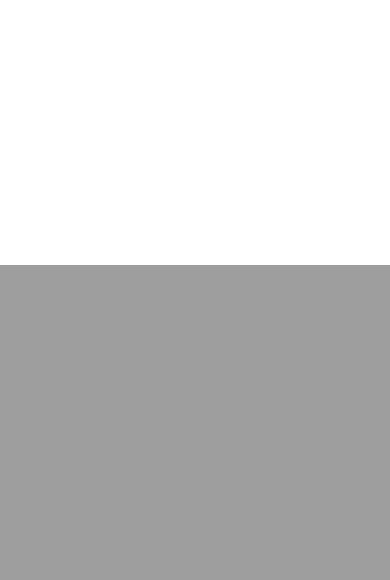
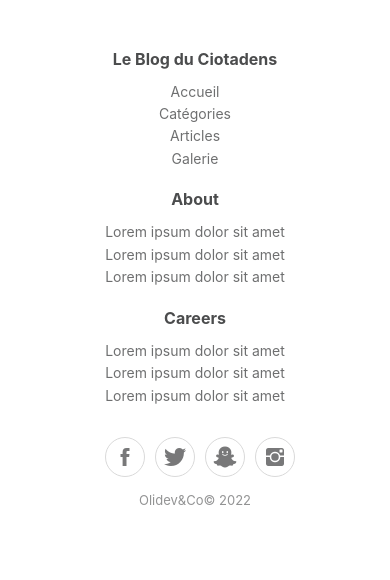
Before and after one commit to olivier-dagostino/Blog, a PHP site: page / in a window 390 px wide. Shown: the part 579-1159 px from the top of the page. Before the commit the page ends 844 px from the top, so only its background shows below. Run offline with PHP 8.4, Linux system fonts and the light colour scheme; some libraries are stand-ins or nearby versions.

Commit message:
creat des différentes pages

```diff
--- a/assets/css/style.css
+++ b/assets/css/style.css
@@ -161,7 +161,90 @@
     }
   }
 
-  /* .header-dark .hero .embed-responsive iframe {
-    background-color:#666;
+  .footer-clean {
+    padding:50px 0;
+    background-color:#fff;
+    color:#4b4c4d;
   }
-   */
+
+  .footer-clean h3 {
+    margin-top:0;
+    margin-bottom:12px;
+    font-weight:bold;
+    font-size:16px;
+  }
+
+  .footer-clean ul {
+    padding:0;
+    list-style:none;
+    line-height:1.6;
+    font-size:14px;
+    margin-bottom:0;
+  }
+
+  .footer-clean ul a {
+    color:inherit;
+    text-decoration:none;
+    opacity:0.8;
+  }
+
+  .footer-clean ul a:hover {
+    opacity:1;
+  }
+
+  .footer-clean .item.social {
+    text-align:right;
+  }
+
+  @media (max-width:767px) {
+    .footer-clean .item {
+      text-align:center;
+      padding-bottom:20px;
+    }
+  }
+
+  @media (max-width: 768px) {
+    .footer-clean .item.social {
+      text-align:center;
+    }
+  }
+
+  .footer-clean .item.social > a {
+    font-size:24px;
+    width:40px;
+    height:40px;
+    line-height:40px;
+    display:inline-block;
+    text-align:center;
+    border-radius:50%;
+    border:1px solid #ccc;
+    margin-left:10px;
+    margin-top:22px;
+    color:inherit;
+    opacity:0.75;
+  }
+
+  .footer-clean .item.social > a:hover {
+    opacity:0.9;
+  }
+
+  @media (max-width:991px) {
+    .footer-clean .item.social > a {
+      margin-top:40px;
+    }
+  }
+
+  @media (max-width:767px) {
+    .footer-clean .item.social > a {
+      margin-top:10px;
+    }
+  }
+
+  .footer-clean .copyright {
+    margin-top:14px;
+    margin-bottom:0;
+    font-size:13px;
+    opacity:0.6;
+  }
+
+  /* Credit to https://epicbootstrap.com/snippets/footer-with-columns */
--- /dev/null
+++ b/footer.php
@@ -0,0 +1,42 @@
+<footer>
+    <div class="footer-clean">
+        <footer>
+            <div class="container">
+                <div class="row justify-content-center">
+                    <div class="col-sm-4 col-md-3 item">
+                        <h3>Le Blog du Ciotadens</h3>
+                        <ul>
+                            <li><a href="#">Accueil</a></li>
+                            <li><a href="#">Catégories</a></li>
+                            <li><a href="#">Articles</a></li>
+                            <li><a href="#">Galerie</a></li>
+                        </ul>
+                    </div>
+                    <div class="col-sm-4 col-md-3 item">
+                        <h3>About</h3>
+                        <ul>
+                            <li><a href="#">Lorem ipsum dolor sit amet</a></li>
+                            <li><a href="#">Lorem ipsum dolor sit amet</a></li>
+                            <li><a href="#">Lorem ipsum dolor sit amet</a></li>
+                        </ul>
+                    </div>
+                    <div class="col-sm-4 col-md-3 item">
+                        <h3>Careers</h3>
+                        <ul>
+                            <li><a href="#">Lorem ipsum dolor sit amet</a></li>
+                            <li><a href="#">Lorem ipsum dolor sit amet</a></li>
+                            <li><a href="#">Lorem ipsum dolor sit amet</a></li>
+                        </ul>
+                    </div>
+                    <div class="col-lg-3 item social"><a href="#"><i class="icon ion-social-facebook"></i></a><a href="#"><i class="icon ion-social-twitter"></i></a><a href="#"><i class="icon ion-social-snapchat"></i></a><a href="#"><i class="icon ion-social-instagram"></i></a>
+                        <p class="copyright">Olidev&Co© 2022</p>
+                    </div>
+                </div>
+            </div>
+        </footer>
+    </div>
+    <script src="https://cdnjs.cloudflare.com/ajax/libs/jquery/3.2.1/jquery.min.js"></script>
+    <script src="https://cdnjs.cloudflare.com/ajax/libs/twitter-bootstrap/4.1.3/js/bootstrap.bundle.min.js"></script>
+</footer>
+</body>
+</html>
--- /dev/null
+++ b/header.php
@@ -0,0 +1,63 @@
+<?php session_start(); ?>
+<!DOCTYPE html>
+<html>
+
+<head>
+    <meta charset="utf-8">
+    <meta name="viewport" content="width=device-width, initial-scale=1.0">
+    <title>Le Blog du Ciotadens</title>
+    <link rel="stylesheet" href="https://cdnjs.cloudflare.com/ajax/libs/twitter-bootstrap/4.1.3/css/bootstrap.min.css">
+    <link rel="stylesheet" href="https://cdnjs.cloudflare.com/ajax/libs/font-awesome/4.7.0/css/font-awesome.min.css">
+    <link rel="stylesheet" href="https://fonts.googleapis.com/css?family=Bitter:400,700">
+    <link rel="stylesheet" href="https://cdnjs.cloudflare.com/ajax/libs/twitter-bootstrap/4.1.3/css/bootstrap.min.css">
+    <link rel="stylesheet" href="https://cdnjs.cloudflare.com/ajax/libs/ionicons/2.0.1/css/ionicons.min.css">
+    <link rel="stylesheet" href="assets/css/style.css">
+</head>
+
+<body>
+    <header>
+        <div>
+            <div class="header-dark">
+                <nav class="navbar navbar-dark navbar-expand-md navigation-clean-search">
+                    <div class="container"><a class="navbar-brand" href="#">Le Blog du Ciotadens</a><button class="navbar-toggler" data-toggle="collapse" data-target="#navcol-1"><span class="sr-only">Toggle navigation</span><span class="navbar-toggler-icon"></span></button>
+                        <div class="collapse navbar-collapse" id="navcol-1">
+                            <ul class="nav navbar-nav">
+                                <li class="nav-item" role="presentation">
+                                    <a class="nav-link" href="https://www.laciotat.com/">LaCiotat.com</a>
+                                </li>
+                                <li class="dropdown"><a class="dropdown-toggle nav-link dropdown-toggle" data-toggle="dropdown" aria-expanded="false" href="#">Catégories </a>
+                                    <div class="dropdown-menu" role="menu">
+                                        <a class="dropdown-item" role="presentation" href="#">Histoire de la ville</a>
+                                        <a class="dropdown-item" role="presentation" href="#">Berceau du Cinéma</a>
+                                        <a class="dropdown-item" role="presentation" href="#">Le Chantier Naval</a>
+                                        <a class="dropdown-item" role="presentation" href="#">La Parc National des Calanques</a>
+                                    </div>
+                                </li>
+                            </ul>
+                            <form class="form-inline mr-auto" target="_self">
+                                <div class="form-group">
+                                    <label for="search-field">
+                                        <i class="fa fa-search"></i></label>
+                                    <input class="form-control search-field" type="search" name="search" id="search-field">
+                                </div>
+                            </form>
+                            <span class="navbar-text">
+                                <a href="#" class="login">Se Connecter</a>
+                            </span>
+                            <a class="btn btn-light action-button" role="button" href="#">S'Inscrire</a>
+                        </div>
+                    </div>
+                </nav>
+                <div class="container hero">
+                    <div class="row">
+                        <div class="col-md-8 offset-md-2">
+                            <h1 class="text-center">The Revolution is Here.</h1>
+                            <div class="embed-responsive embed-responsive-16by9"><iframe class="embed-responsive-item"></iframe></div>
+                        </div>
+                    </div>
+                </div>
+            </div>
+        </div>
+        <script src="https://cdnjs.cloudflare.com/ajax/libs/jquery/3.2.1/jquery.min.js"></script>
+        <script src="https://cdnjs.cloudflare.com/ajax/libs/twitter-bootstrap/4.1.3/js/bootstrap.bundle.min.js"></script>
+    </header>
--- a/index.php
+++ b/index.php
@@ -1,60 +1,5 @@
-<!DOCTYPE html>
-<html>
+<?php require 'header.php' ?>
+<main>
 
-<head>
-    <meta charset="utf-8">
-    <meta name="viewport" content="width=device-width, initial-scale=1.0">
-    <title>Le Blog du Ciotadens</title>
-    <link rel="stylesheet" href="https://cdnjs.cloudflare.com/ajax/libs/twitter-bootstrap/4.1.3/css/bootstrap.min.css">
-    <link rel="stylesheet" href="https://cdnjs.cloudflare.com/ajax/libs/font-awesome/4.7.0/css/font-awesome.min.css">
-    <link rel="stylesheet" href="https://fonts.googleapis.com/css?family=Bitter:400,700">
-    <link rel="stylesheet" href="assets/css/style.css">
-</head>
-
-<body>
-    <header>
-        <div>
-            <div class="header-dark">
-                <nav class="navbar navbar-dark navbar-expand-md navigation-clean-search">
-                    <div class="container"><a class="navbar-brand" href="#">Le Blog du Ciotadens</a><button class="navbar-toggler" data-toggle="collapse" data-target="#navcol-1"><span class="sr-only">Toggle navigation</span><span class="navbar-toggler-icon"></span></button>
-                        <div class="collapse navbar-collapse" id="navcol-1">
-                            <ul class="nav navbar-nav">
-                                <li class="nav-item" role="presentation">
-                                    <a class="nav-link" href="https://www.laciotat.com/">LaCiotat.com</a>
-                                </li>
-                                <li class="dropdown"><a class="dropdown-toggle nav-link dropdown-toggle" data-toggle="dropdown" aria-expanded="false" href="#">Catégories </a>
-                                    <div class="dropdown-menu" role="menu">
-                                        <a class="dropdown-item" role="presentation" href="#">Histoire de la ville</a>
-                                        <a class="dropdown-item" role="presentation" href="#">Berceau du Cinéma</a>
-                                        <a class="dropdown-item" role="presentation" href="#">Le Chantier Naval</a>
-                                        <a class="dropdown-item" role="presentation" href="#">La Parc National des Calanques</a>
-                                    </div>
-                                </li>
-                            </ul>
-                            <form class="form-inline mr-auto" target="_self">
-                                <div class="form-group">
-                                    <label for="search-field">
-                                        <i class="fa fa-search"></i></label>
-                                    <input class="form-control search-field" type="search" name="search" id="search-field">
-                                </div>
-                            </form>
-                            <span class="navbar-text">
-                                <a href="#" class="login">Se Connecter</a>
-                            </span>
-                            <a class="btn btn-light action-button" role="button" href="#">S'Inscrire</a>
-                        </div>
-                    </div>
-                </nav>
-                <div class="container hero">
-                    <div class="row">
-                        <div class="col-md-8 offset-md-2">
-                            <h1 class="text-center">The Revolution is Here.</h1>
-                            <div class="embed-responsive embed-responsive-16by9"><iframe class="embed-responsive-item"></iframe></div>
-                        </div>
-                    </div>
-                </div>
-            </div>
-        </div>
-        <script src="https://cdnjs.cloudflare.com/ajax/libs/jquery/3.2.1/jquery.min.js"></script>
-        <script src="https://cdnjs.cloudflare.com/ajax/libs/twitter-bootstrap/4.1.3/js/bootstrap.bundle.min.js"></script>
-    </header>
+</main>
+<?php require 'footer.php' ?>
```
Also changed, not shown: connexion.php (added), inscription.php (added), profil.php (added).
